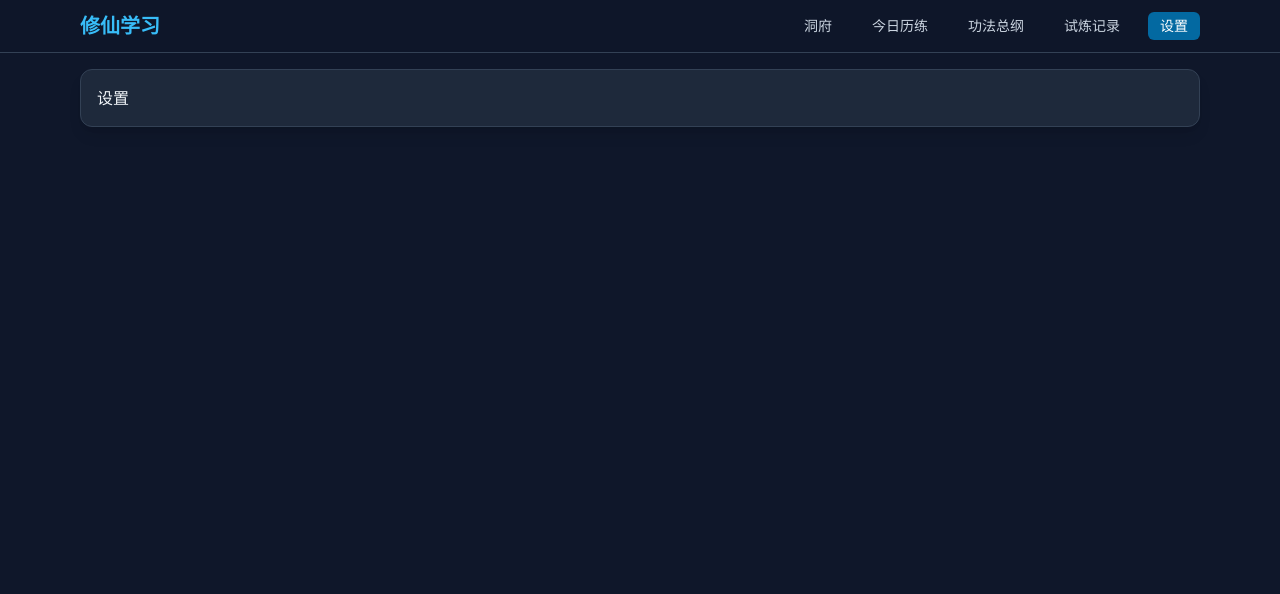
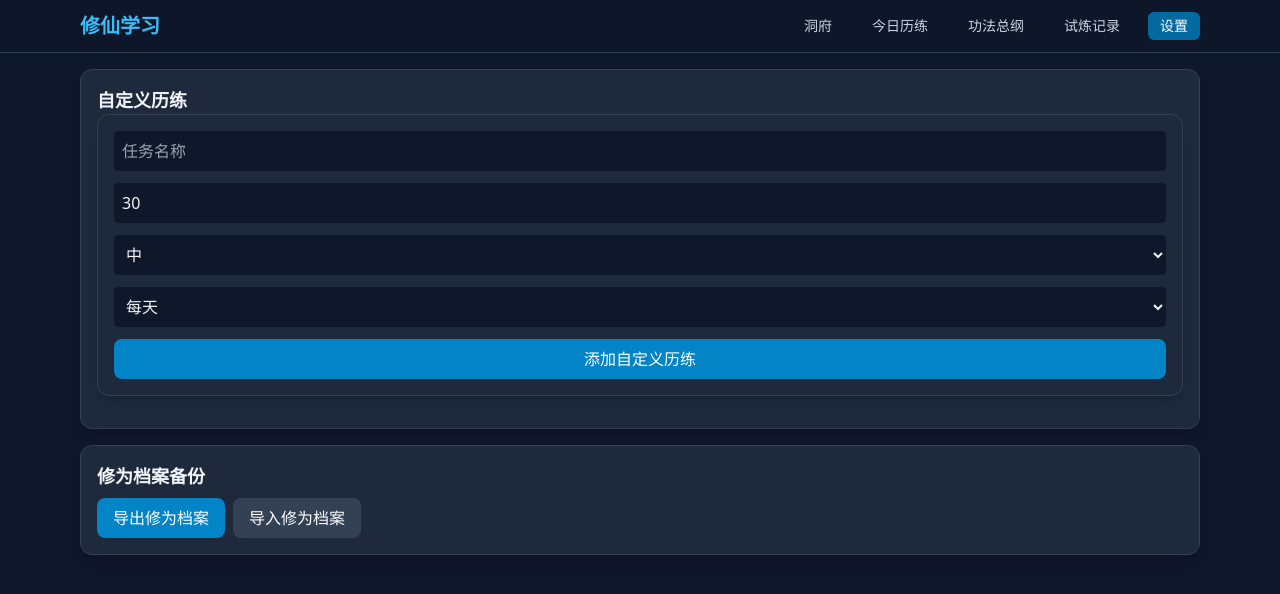
Before and after one commit to jasonmiao0511-hue/cultivation-learning-system, a React (Vite) app: page /settings in a window 1280 px wide. Shown: the top 594 px of the page. Built offline with nearby package versions, Linux system fonts and the light colour scheme.

Commit message:
feat: add settings page with custom tasks and backup

```diff
--- /dev/null
+++ b/src/components/feature/CustomTaskForm.tsx
@@ -0,0 +1,37 @@
+import { useState } from 'react'
+import type { Priority } from '../../types'
+
+interface Props {
+  onAdd: (task: { name: string; duration: number; priority: Priority; repeatRule: 'none' | 'daily' | 'weekly' }) => void
+}
+
+export default function CustomTaskForm({ onAdd }: Props) {
+  const [name, setName] = useState('')
+  const [duration, setDuration] = useState(30)
+  const [priority, setPriority] = useState<Priority>('medium')
+  const [repeatRule, setRepeatRule] = useState<'none' | 'daily' | 'weekly'>('daily')
+
+  const submit = () => {
+    if (!name.trim()) return
+    onAdd({ name, duration, priority, repeatRule })
+    setName('')
+  }
+
+  return (
+    <div className="card space-y-3">
+      <input value={name} onChange={(e) => setName(e.target.value)} placeholder="任务名称" className="w-full rounded bg-slate-900 p-2" />
+      <input type="number" value={duration} onChange={(e) => setDuration(Number(e.target.value))} className="w-full rounded bg-slate-900 p-2" />
+      <select value={priority} onChange={(e) => setPriority(e.target.value as Priority)} className="w-full rounded bg-slate-900 p-2">
+        <option value="low">低</option>
+        <option value="medium">中</option>
+        <option value="high">高</option>
+      </select>
+      <select value={repeatRule} onChange={(e) => setRepeatRule(e.target.value as 'none' | 'daily' | 'weekly')} className="w-full rounded bg-slate-900 p-2">
+        <option value="none">不重复</option>
+        <option value="daily">每天</option>
+        <option value="weekly">每周</option>
+      </select>
+      <button onClick={submit} className="btn-primary w-full">添加自定义历练</button>
+    </div>
+  )
+}
--- a/src/pages/Settings.tsx
+++ b/src/pages/Settings.tsx
@@ -1,3 +1,35 @@
+import { useRef } from 'react'
+import { useCustomTasks } from '../hooks/useCustomTasks'
+import CustomTaskForm from '../components/feature/CustomTaskForm'
+import { downloadBackup, uploadBackup } from '../services/backup'
+
 export default function Settings() {
-  return <div className="card">设置</div>
+  const { customTasks, addCustomTask, removeCustomTask } = useCustomTasks()
+  const fileRef = useRef<HTMLInputElement>(null)
+
+  return (
+    <div className="space-y-4">
+      <div className="card">
+        <h2 className="text-lg font-bold">自定义历练</h2>
+        <CustomTaskForm onAdd={addCustomTask} />
+        <div className="mt-4 space-y-2">
+          {customTasks.map((t) => (
+            <div key={t.id} className="flex items-center justify-between rounded bg-slate-900 p-3">
+              <span>{t.name} · {t.duration}分钟 · {t.repeatRule}</span>
+              <button onClick={() => removeCustomTask(t.id)} className="text-red-400">删除</button>
+            </div>
+          ))}
+        </div>
+      </div>
+
+      <div className="card">
+        <h2 className="text-lg font-bold">修为档案备份</h2>
+        <button onClick={() => downloadBackup()} className="btn-primary mt-2">导出修为档案</button>
+        <input ref={fileRef} type="file" accept=".json" className="hidden" onChange={(e) => {
+          if (e.target.files?.[0]) uploadBackup(e.target.files[0]).then(() => alert('导入成功')).catch(() => alert('导入失败'))
+        }} />
+        <button onClick={() => fileRef.current?.click()} className="btn-primary mt-2 ml-2 bg-slate-700">导入修为档案</button>
+      </div>
+    </div>
+  )
 }
--- /dev/null
+++ b/src/services/backup.ts
@@ -0,0 +1,26 @@
+import { exportData, importData } from './storage'
+
+export function downloadBackup(filename = 'cultivation-backup.json') {
+  const blob = new Blob([exportData()], { type: 'application/json' })
+  const url = URL.createObjectURL(blob)
+  const a = document.createElement('a')
+  a.href = url
+  a.download = filename
+  a.click()
+  URL.revokeObjectURL(url)
+}
+
+export function uploadBackup(file: File): Promise<void> {
+  return new Promise((resolve, reject) => {
+    const reader = new FileReader()
+    reader.onload = () => {
+      try {
+        importData(reader.result as string)
+        resolve()
+      } catch (e) {
+        reject(e)
+      }
+    }
+    reader.readAsText(file)
+  })
+}
```
Also changed, not shown: 1 other file (tests, documents, lock files or other folders).
